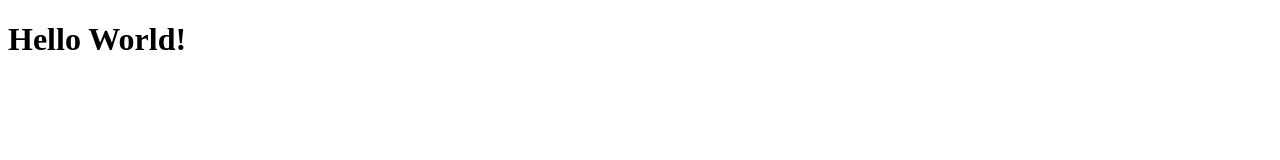
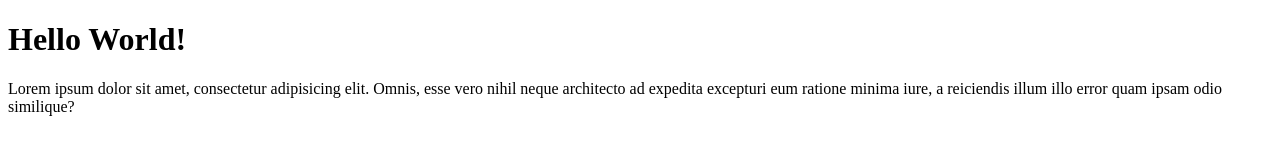
Before and after one commit to Tubagus-taufik/git-test-2, a plain HTML site: page index.html in a window 1280 px wide. Drawn offline with Linux system fonts and the light colour scheme.

Commit message:
menambahkan paragraf

```diff
--- a/index.html
+++ b/index.html
@@ -9,6 +9,8 @@
 
 <body>
     <h1>Hello World!</h1>
+    <p>Lorem ipsum dolor sit amet, consectetur adipisicing elit. Omnis, esse vero nihil neque architecto ad expedita
+        excepturi eum ratione minima iure, a reiciendis illum illo error quam ipsam odio similique?</p>
 </body>
 
 </html>
```
